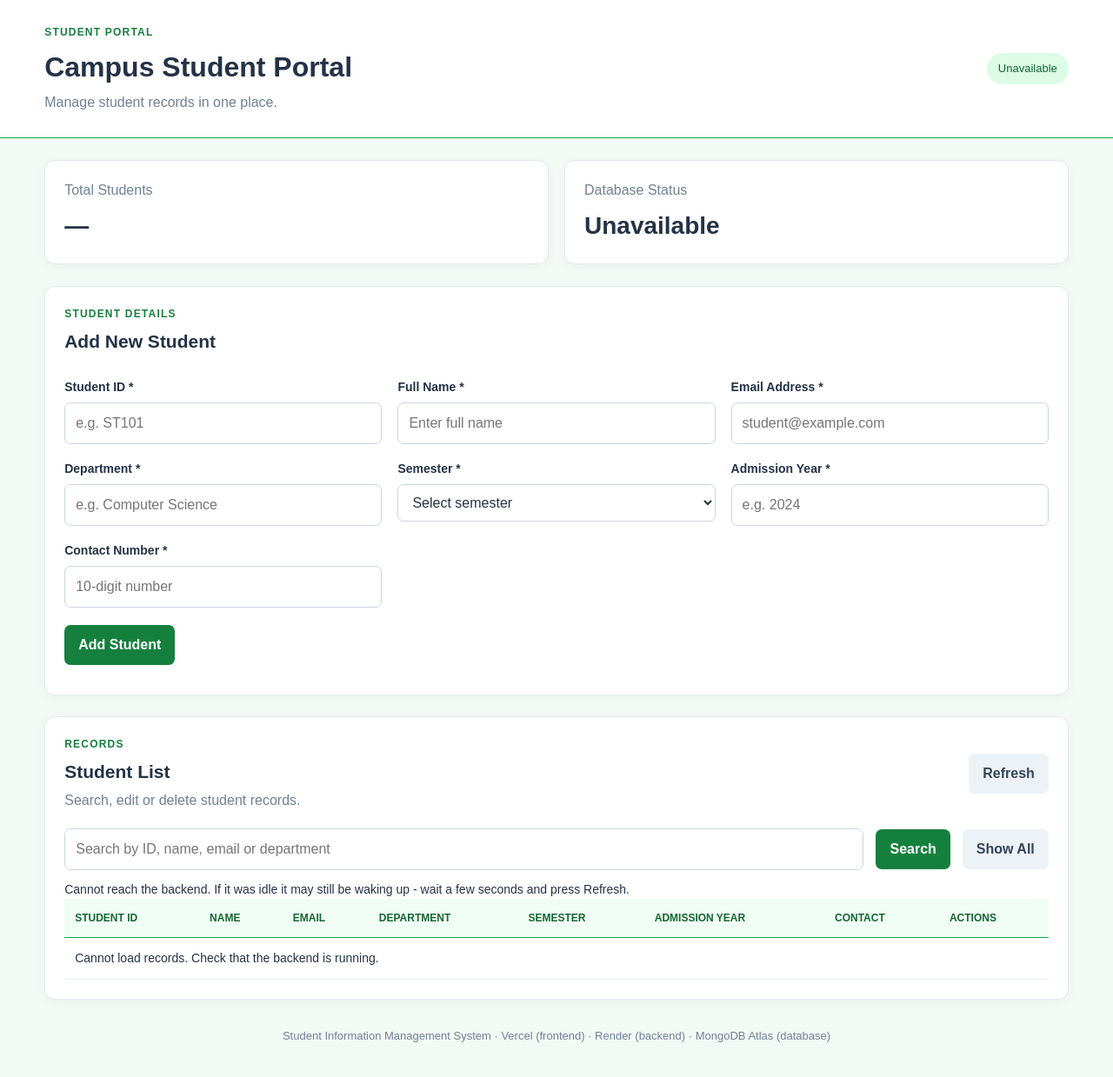
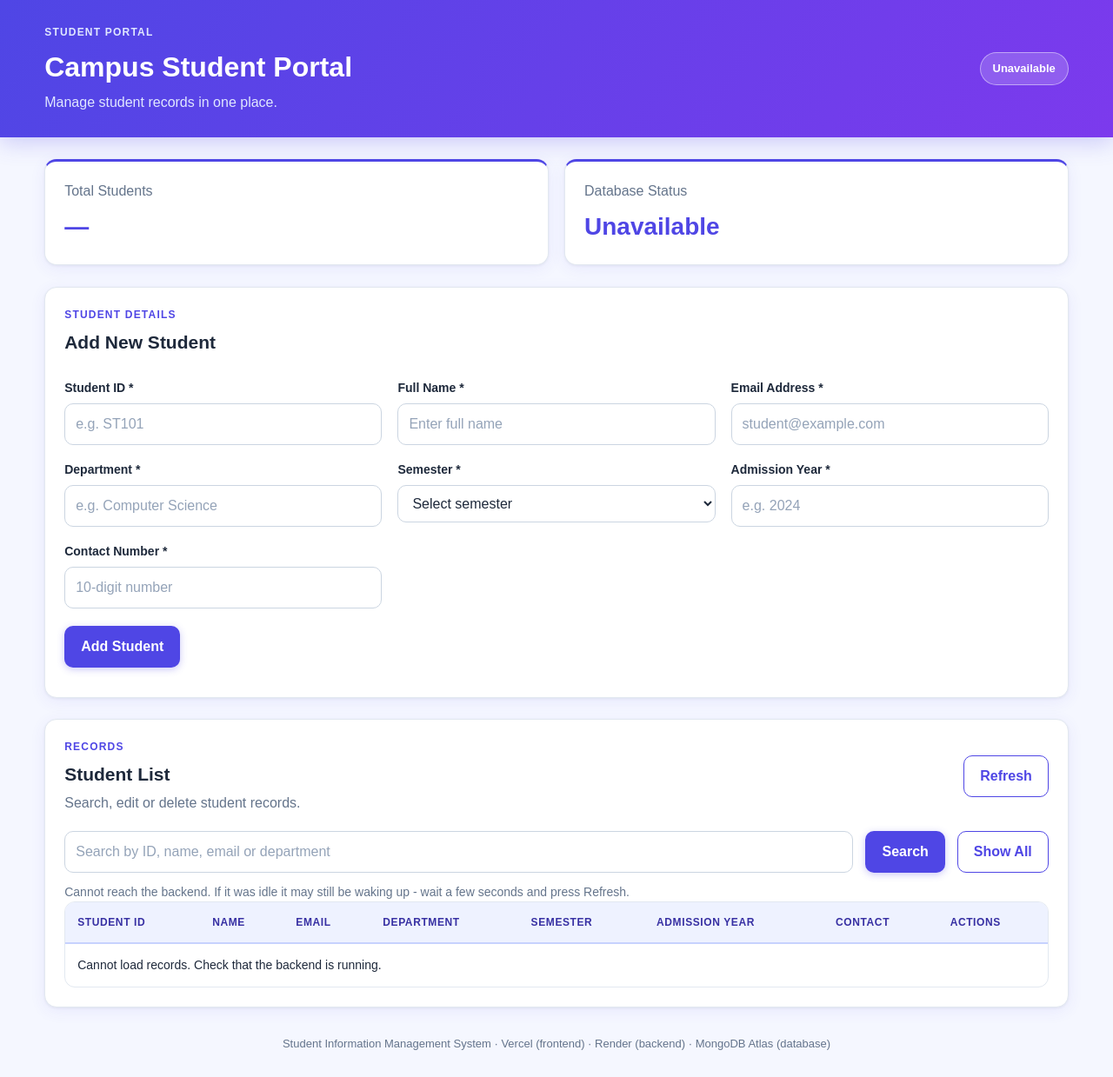
Before and after one commit to Dhanashree244/StudentManagementSystem, a plain HTML site: page frontend/index.html in a window 1280 px wide. Shown: the whole page at 87% size. Drawn offline with Linux system fonts and the light colour scheme; no server answers.

Commit message:
style: modern indigo/violet theme for frontend (CSS only)

```diff
--- a/frontend/style.css
+++ b/frontend/style.css
@@ -1,17 +1,35 @@
-
 * {
   box-sizing: border-box;
 }
 
 :root {
+  --primary: #4f46e5;
+  --primary-hover: #4338ca;
+  --violet: #7c3aed;
+  --bg: #f5f7ff;
+  --card: #ffffff;
+  --text: #1e293b;
+  --muted: #64748b;
+  --border: #e2e8f0;
+  --tint: #eef2ff;
+  --success: #16a34a;
+  --success-text: #15803d;
+  --danger: #dc2626;
+  --info: #2563eb;
+  --info-hover: #1d4ed8;
+  --radius: 14px;
+  --shadow: 0 4px 18px rgba(79, 70, 229, 0.08), 0 1px 3px rgba(30, 41, 59, 0.06);
+
   font-family: Arial, Helvetica, sans-serif;
-  color: #243247;
-  background: #f3f9f5;
+  color: var(--text);
+  background: var(--bg);
 }
 
 body {
   margin: 0;
   line-height: 1.5;
+  background: var(--bg);
+  color: var(--text);
 }
 
 .container {
@@ -20,9 +38,11 @@ body {
 }
 
 .topbar {
-  background: #ffffff;
-  border-bottom: 1px solid #16a34a;
+  background: linear-gradient(120deg, var(--primary) 0%, var(--violet) 100%);
+  color: #ffffff;
+  border-bottom: 0;
   padding: 28px 0;
+  box-shadow: 0 6px 24px rgba(79, 70, 229, 0.25);
 }
 
 .header-content,
@@ -42,34 +62,63 @@ h1, h2, p {
 h1 {
   margin-bottom: 5px;
   font-size: clamp(24px, 4vw, 32px);
+  color: #ffffff;
 }
 
 h2 {
   margin-bottom: 6px;
   font-size: 21px;
+  color: var(--text);
 }
 
 .eyebrow {
-  color: #15803d;
+  color: var(--primary);
   font-size: 12px;
   font-weight: 700;
   letter-spacing: 1.2px;
   margin-bottom: 7px;
 }
 
+.topbar .eyebrow {
+  color: #e0e7ff;
+}
+
 .subtitle {
-  color: #718096;
+  color: var(--muted);
   margin-bottom: 0;
 }
 
+.topbar .subtitle {
+  color: #e0e7ff;
+}
+
+/* Status badge. The page script only changes the badge text (no state
+   classes), so the default look is a neutral glass pill that reads well for
+   every state. The .connected / .unavailable rules below give green / red
+   as soon as a state class is toggled on the element. */
 .status-badge {
   display: inline-block;
+  background: rgba(255, 255, 255, 0.18);
+  color: #ffffff;
+  border: 1px solid rgba(255, 255, 255, 0.45);
+  border-radius: 999px;
+  padding: 8px 14px;
+  font-size: 13px;
+  font-weight: 600;
+  white-space: nowrap;
+  backdrop-filter: blur(4px);
+}
+
+.status-badge.connected {
   background: #dcfce7;
   color: #166534;
-  border-radius: 20px;
-  padding: 8px 13px;
-  font-size: 13px;
-  white-space: nowrap;
+  border-color: var(--success);
+}
+
+.status-badge.unavailable {
+  background: #fee2e2;
+  color: #991b1b;
+  border-color: var(--danger);
 }
 
 .stats-grid {
@@ -81,21 +130,26 @@ h2 {
 
 .stat-card,
 .panel {
-  background: #ffffff;
-  border: 1px solid #e2e8f0;
-  border-radius: 12px;
+  background: var(--card);
+  border: 1px solid var(--border);
+  border-radius: var(--radius);
   padding: 22px;
-  box-shadow: 0 3px 12px rgba(30, 50, 80, 0.04);
+  box-shadow: var(--shadow);
+}
+
+.stat-card {
+  border-top: 3px solid var(--primary);
 }
 
 .stat-card p {
-  color: #718096;
+  color: var(--muted);
   margin-bottom: 8px;
 }
 
 .stat-card h2 {
   font-size: 28px;
   margin-bottom: 0;
+  color: var(--primary);
 }
 
 .panel {
@@ -121,24 +175,31 @@ h2 {
 label {
   font-size: 14px;
   font-weight: 600;
+  color: var(--text);
 }
 
 input,
 select {
   width: 100%;
   min-width: 0;
-  border: 1px solid #ccd5e1;
-  border-radius: 7px;
+  border: 1px solid #cbd5e1;
+  border-radius: 10px;
   padding: 11px 12px;
   background: #ffffff;
-  color: #243247;
+  color: var(--text);
   font: inherit;
+  transition: border-color 0.15s ease, box-shadow 0.15s ease;
+}
+
+input::placeholder {
+  color: #94a3b8;
 }
 
 input:focus,
 select:focus {
-  outline: 2px solid #bbf7d0;
-  border-color: #16a34a;
+  outline: none;
+  border-color: var(--primary);
+  box-shadow: 0 0 0 3px rgba(79, 70, 229, 0.25);
 }
 
 .form-actions {
@@ -147,12 +208,30 @@ select:focus {
 }
 
 .button {
-  border: 0;
-  border-radius: 7px;
-  padding: 11px 16px;
+  border: 1px solid transparent;
+  border-radius: 10px;
+  padding: 11px 18px;
   font: inherit;
   font-weight: 600;
   cursor: pointer;
+  transition: background-color 0.15s ease, color 0.15s ease,
+    transform 0.15s ease, box-shadow 0.15s ease;
+}
+
+.button:hover:not(:disabled),
+.small-button:hover {
+  transform: translateY(-2px);
+}
+
+.button:active:not(:disabled),
+.small-button:active {
+  transform: translateY(0);
+}
+
+.button:focus-visible,
+.small-button:focus-visible {
+  outline: none;
+  box-shadow: 0 0 0 3px rgba(79, 70, 229, 0.35);
 }
 
 .button:disabled {
@@ -160,24 +239,28 @@ select:focus {
   cursor: not-allowed;
 }
 
-/* White text on #16a34a is only ~3.3:1, so the button uses the darker
-   #15803d (~5:1) and the hover goes darker still. */
 .primary {
-  background: #15803d;
-  color: white;
+  background: var(--primary);
+  color: #ffffff;
+  box-shadow: 0 2px 8px rgba(79, 70, 229, 0.3);
 }
 
-.primary:hover {
-  background: #166534;
+.primary:hover:not(:disabled) {
+  background: var(--primary-hover);
+  box-shadow: 0 6px 14px rgba(79, 70, 229, 0.35);
 }
 
 .secondary {
-  background: #edf2f7;
-  color: #34445b;
+  background: transparent;
+  color: var(--primary);
+  border-color: var(--primary);
 }
 
-.secondary:hover {
-  background: #e1e8f0;
+.secondary:hover:not(:disabled) {
+  background: var(--tint);
+  color: var(--primary-hover);
+  border-color: var(--primary-hover);
+  box-shadow: 0 4px 10px rgba(79, 70, 229, 0.15);
 }
 
 .message,
@@ -185,14 +268,15 @@ select:focus {
   font-size: 14px;
   margin: 12px 0 0;
   overflow-wrap: anywhere;
+  color: var(--muted);
 }
 
 .message.success {
-  color: #187348;
+  color: var(--success-text);
 }
 
 .message.error {
-  color: #b42318;
+  color: var(--danger);
 }
 
 .search-row {
@@ -207,6 +291,8 @@ select:focus {
 .table-wrapper {
   width: 100%;
   overflow-x: auto;
+  border: 1px solid var(--border);
+  border-radius: 12px;
 }
 
 table {
@@ -217,22 +303,36 @@ table {
 }
 
 th, td {
-  padding: 13px 12px;
-  border-bottom: 1px solid #e8edf3;
+  padding: 14px 14px;
+  border-bottom: 1px solid #edf0f7;
   vertical-align: middle;
 }
 
 th {
-  background: #f0fdf4;
-  color: #166534;
-  border-bottom-color: #16a34a;
+  background: var(--tint);
+  color: #3730a3;
+  border-bottom: 2px solid #c7d2fe;
   font-size: 12px;
+  letter-spacing: 0.6px;
   text-transform: uppercase;
   white-space: nowrap;
 }
 
 td {
   overflow-wrap: anywhere;
+  color: var(--text);
+}
+
+tbody tr:nth-child(even) td {
+  background: #f8faff;
+}
+
+tbody tr:hover td {
+  background: #e0e7ff;
+}
+
+tbody tr:last-child td {
+  border-bottom: 0;
 }
 
 .table-action {
@@ -242,20 +342,32 @@ td {
 
 .small-button {
   border: 0;
-  border-radius: 5px;
-  padding: 7px 10px;
+  border-radius: 8px;
+  padding: 7px 12px;
   font-weight: 600;
   cursor: pointer;
+  transition: background-color 0.15s ease, transform 0.15s ease,
+    box-shadow 0.15s ease;
 }
 
 .edit-button {
-  background: #dcfce7;
-  color: #166534;
+  background: var(--info);
+  color: #ffffff;
+}
+
+.edit-button:hover {
+  background: var(--info-hover);
+  box-shadow: 0 4px 10px rgba(37, 99, 235, 0.3);
 }
 
 .delete-button {
-  background: #fff0ef;
-  color: #b42318;
+  background: var(--danger);
+  color: #ffffff;
+}
+
+.delete-button:hover {
+  background: #b91c1c;
+  box-shadow: 0 4px 10px rgba(220, 38, 38, 0.3);
 }
 
 .hidden {
@@ -264,7 +376,7 @@ td {
 
 footer {
   text-align: center;
-  color: #718096;
+  color: var(--muted);
   font-size: 13px;
   padding: 8px 0 28px;
 }
@@ -306,3 +418,17 @@ footer {
     flex-wrap: wrap;
   }
 }
+
+@media (prefers-reduced-motion: reduce) {
+  .button,
+  .small-button,
+  input,
+  select {
+    transition: none;
+  }
+
+  .button:hover:not(:disabled),
+  .small-button:hover {
+    transform: none;
+  }
+}
```
